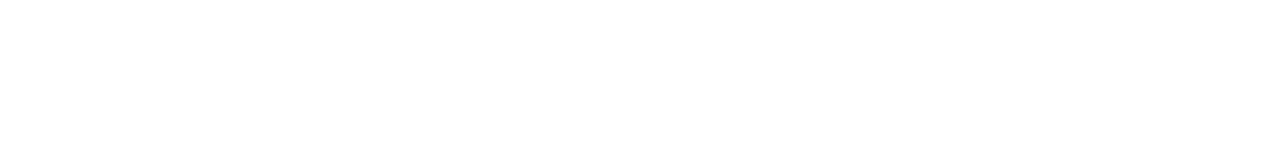
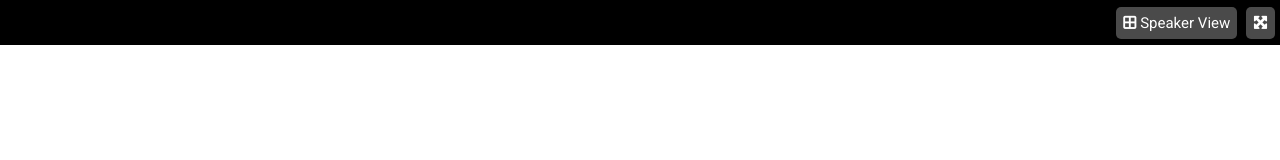
Before and after one commit to rpsobolewski/html-css-zoom, a plain HTML site: page index.html in a window 1280 px wide. Drawn offline with Linux system fonts and the light colour scheme.

Commit message:
header complete

```diff
--- a/css/style.css
+++ b/css/style.css
@@ -1,5 +1,31 @@
-*{
+* {
     padding: 0;
     margin: 0;
     box-sizing: border-box;
 }
+
+body {
+    font-family: 'Roboto', sans-serif;
+}
+
+header {
+    background-color: black;
+    height: 45px;
+    position: fixed;
+    top: 0;
+    width: 100%;
+    display: flex;
+    justify-content: flex-end;
+    align-items: center;
+    font-size: 15px;
+}
+
+.icons a {
+    background-color: #4A4A4A;
+    color: white;
+    padding: 7px;
+    text-decoration: none;
+    border-radius: 5px;
+    margin-right: 5px;
+
+}
--- a/index.html
+++ b/index.html
@@ -3,11 +3,20 @@
 <head>
     <meta charset="UTF-8">
     <meta name="viewport" content="width=device-width, initial-scale=1.0">
+    <link rel="preconnect" href="https://fonts.googleapis.com">
+<link rel="preconnect" href="https://fonts.gstatic.com" crossorigin>
+<link href="https://fonts.googleapis.com/css2?family=Roboto:wght@300;400;500&display=swap" rel="stylesheet">
     <title>zoom</title>
     <link rel="stylesheet" href="./css/style.css">
+    <link rel="stylesheet" href="https://cdnjs.cloudflare.com/ajax/libs/font-awesome/6.4.0/css/all.min.css" integrity="sha512-iecdLmaskl7CVkqkXNQ/ZH/XLlvWZOJyj7Yy7tcenmpD1ypASozpmT/E0iPtmFIB46ZmdtAc9eNBvH0H/ZpiBw==" crossorigin="anonymous" referrerpolicy="no-referrer" />
 </head>
 <body>
     <header>
+
+        <div class="icons">
+            <a href="#"><i class="fa-solid fa-border-all"></i></i> Speaker View</a>
+            <a href="#"><i class="fa-solid fa-maximize"></i></i></i></i></i></a>
+        </div>
 
     </header>
 
```
